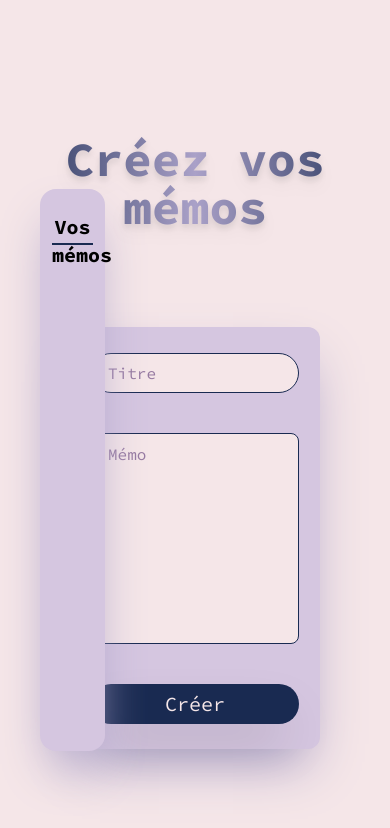
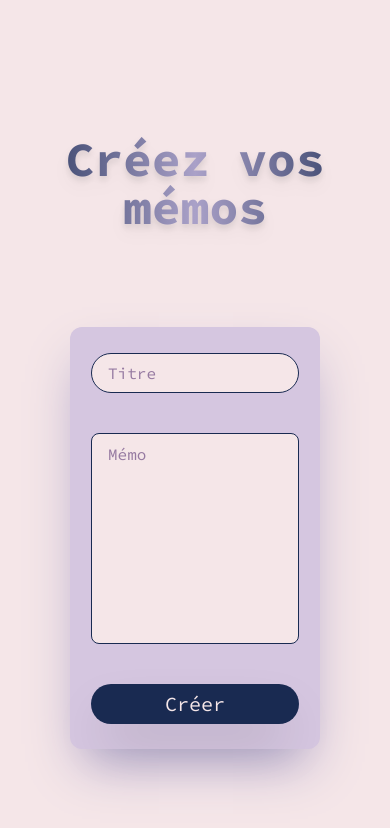
Before and after one commit to tbrindejonc/memo-app, a React (Vite) app: page / in a window 390 px wide. Shown: the top 828 px of the page. Built offline with nearby package versions, Linux system fonts and the light colour scheme.

Commit message:
style: hide desktop memo bar on mobile

```diff
--- a/src/components/MemoBar.tsx
+++ b/src/components/MemoBar.tsx
@@ -1,6 +1,6 @@
 export default function MemoBar() {
   return (
-    <div id={'memoBar'} className={'h-4/6 w-1/6 bg-violet absolute left-10 shadow-2xl shadow-main rounded-2xl p-2 flex flex-col items-center'}>
+    <div id={'memoBar'} className={'memo-bar-desktop'}>
       <h1 className={'text-xl font-bold border-b-2 border-dark h-12 text-center w-5/6 pt-4'}>Vos mémos</h1>
     </div>
   );
--- a/src/index.css
+++ b/src/index.css
@@ -19,6 +19,10 @@
 }
 
 @layer components {
+    .memo-bar-desktop {
+        @apply h-4/6 w-1/6 bg-violet absolute left-10 shadow-2xl shadow-main rounded-2xl p-2 flex-col items-center hidden xl:flex
+    }
+
     .memo-form {
         @apply h-full xl:w-2/3 flex flex-col justify-center items-center space-y-10 rounded-xl bg-violet shadow-2xl shadow-main
             w-4/5
```
